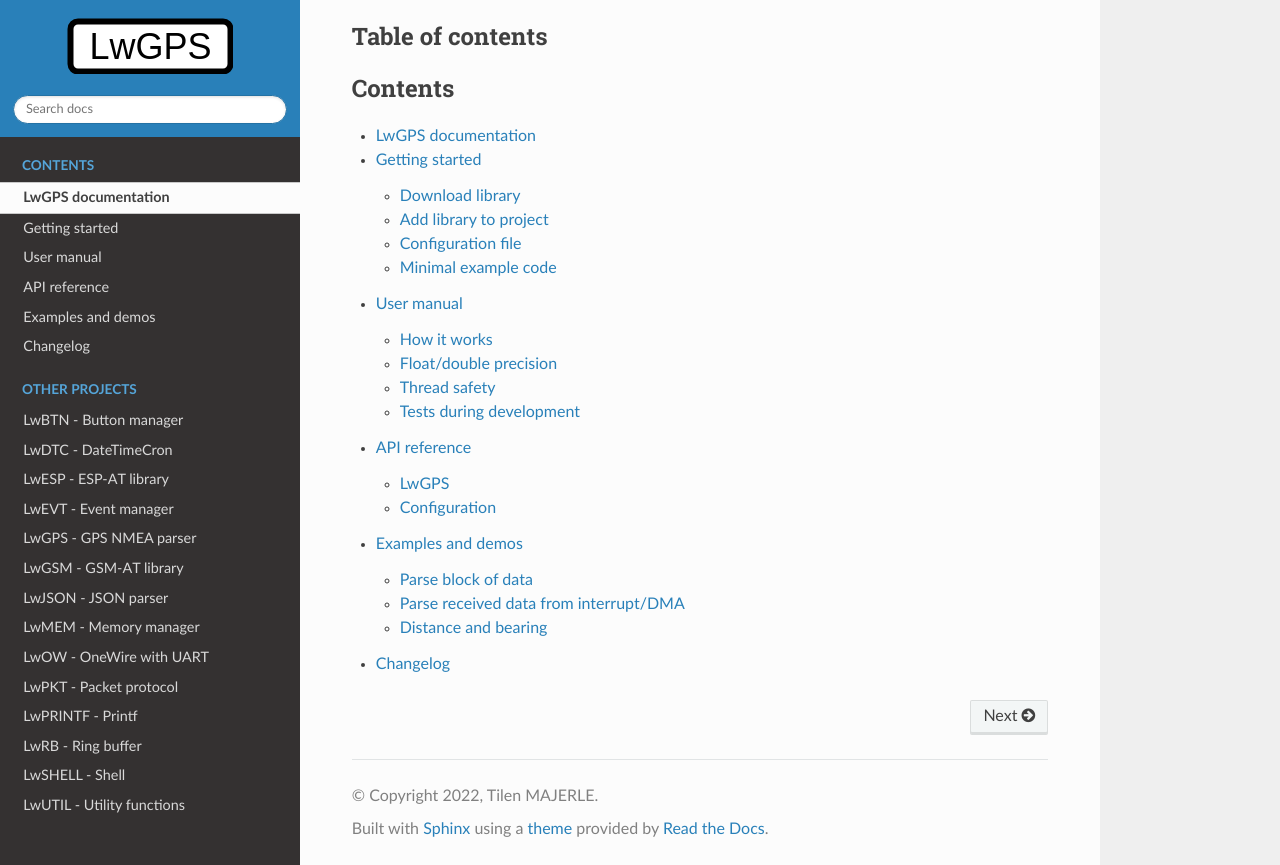
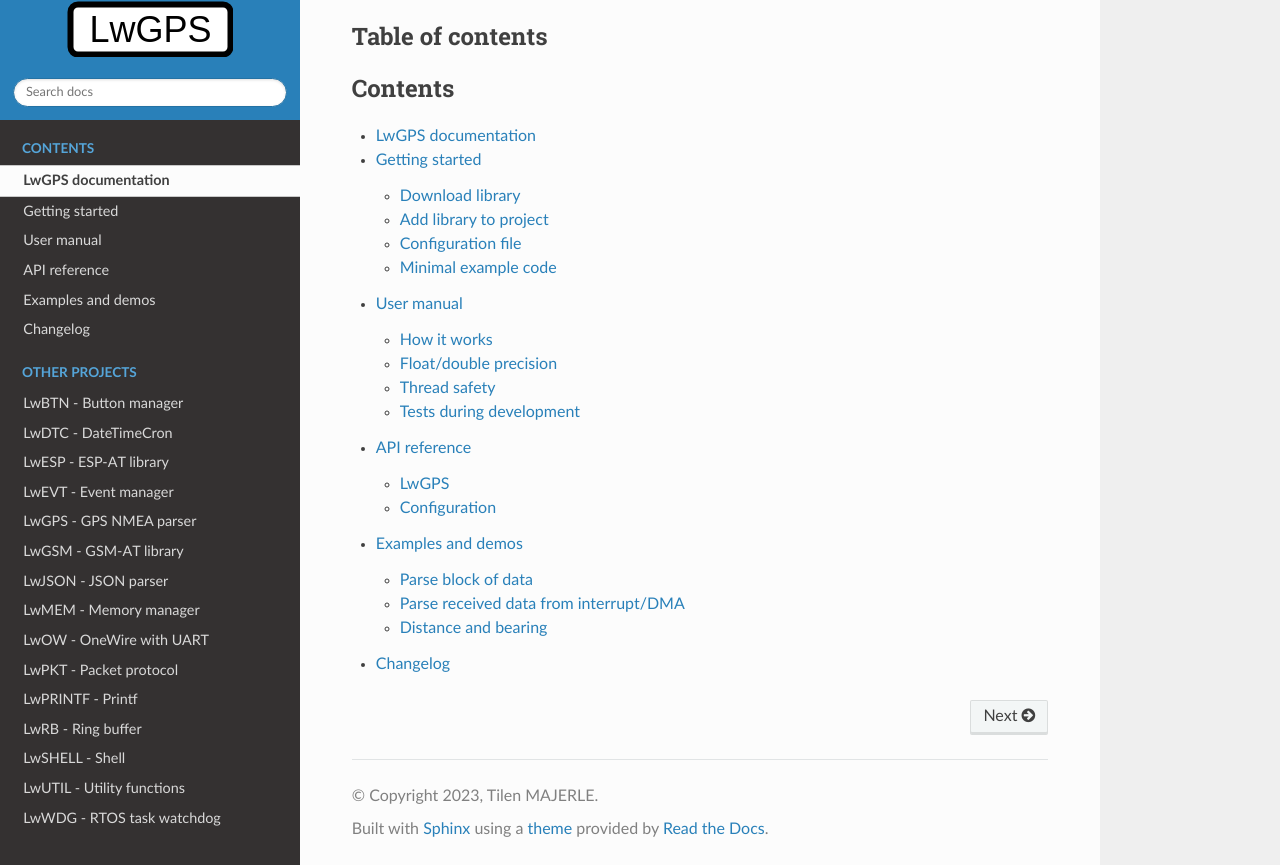
Before and after one commit to MaJerle/lwgps, a Sphinx documentation site: the page built from docs/index.rst, in a window 1280 px wide and 900 px high, scrolled down 1405 px, cut to the strip 35-900 px from the top of the window. Built offline with Sphinx 7.4.7 and the Read the Docs theme 2.0.0, drawn with Linux system fonts in a browser that asks for light colours; the version number could not be read and is left out.

Commit message:
Fix documentation

```diff
--- a/docs/conf.py
+++ b/docs/conf.py
@@ -23,7 +23,7 @@
 # -- Project information -----------------------------------------------------
 
 project = 'LwGPS'
-copyright = '2022, Tilen MAJERLE'
+copyright = '2023, Tilen MAJERLE'
 author = 'Tilen MAJERLE'
 
 # Try to get branch at which this is running
--- a/docs/get-started/index.rst
+++ b/docs/get-started/index.rst
@@ -62,7 +62,7 @@
 
 * Copy ``lwgps`` folder to your project, it contains library files
 * Add ``lwgps/src/include`` folder to `include path` of your toolchain. This is where `C/C++` compiler can find the files during compilation process. Usually using ``-I`` flag
-* Add source files from ``lwgps/src/`` folder to toolchain build. These files are built by `C/C++` compiler
+* Add source files from ``lwgps/src/`` folder to toolchain build. These files are built by `C/C++` compiler. CMake configuration comes with the library, allows users to include library in the project as **subdirectory** and **library**.
 * Copy ``lwgps/src/include/lwgps/lwgps_opts_template.h`` to project folder and rename it to ``lwgps_opts.h``
 * Build the project
 
--- a/docs/index.rst
+++ b/docs/index.rst
@@ -90,3 +90,4 @@
     LwRB - Ring buffer <https://github.com/MaJerle/lwrb>
     LwSHELL - Shell <https://github.com/MaJerle/lwshell>
     LwUTIL - Utility functions <https://github.com/MaJerle/lwutil>
+    LwWDG - RTOS task watchdog <https://github.com/MaJerle/lwwdg>
```
